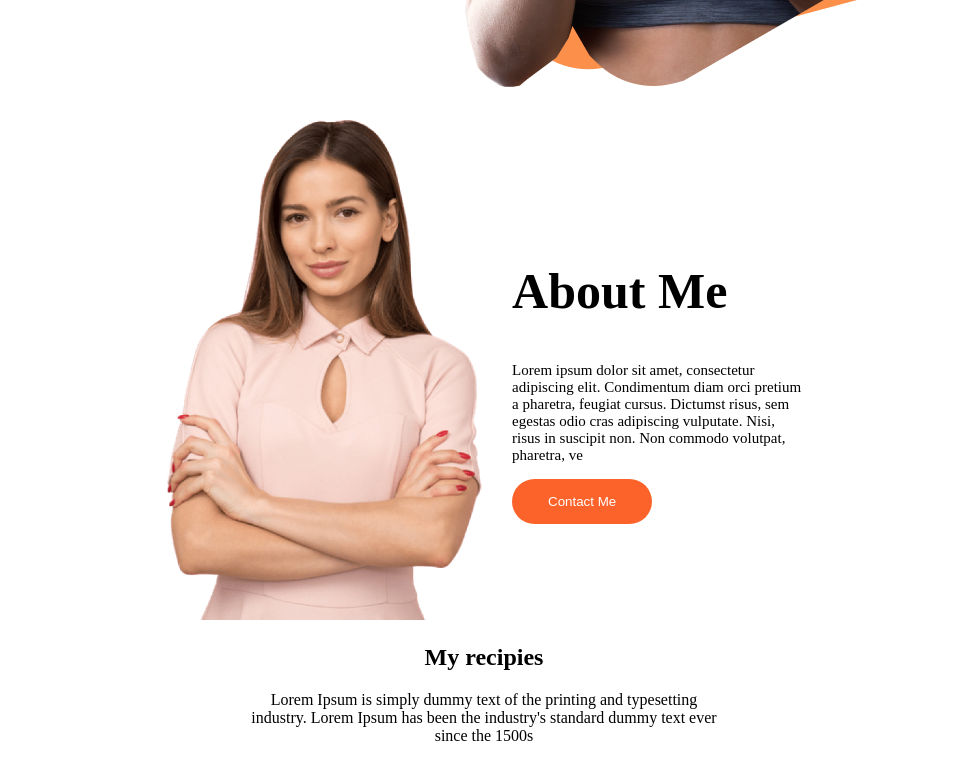
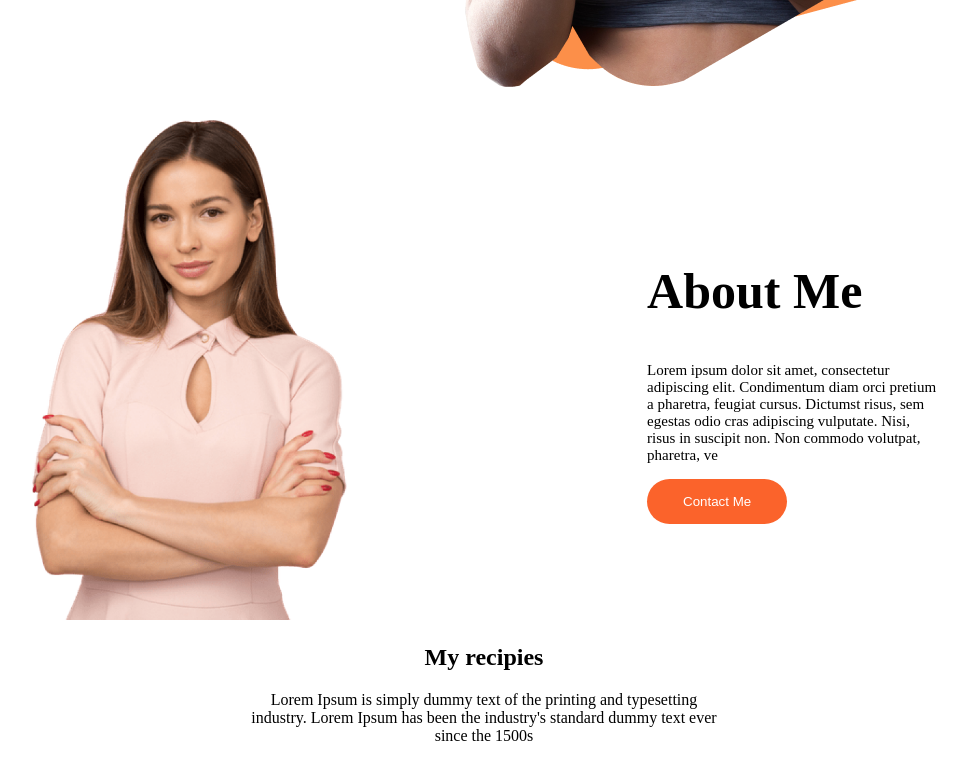
Before and after one commit to imon057/Foodnetwork, a plain HTML site: page index.html in a window 1280 px wide. Shown: the part 640-1398 px from the top of the page, without its empty margins (156-1122 px from the left). Drawn offline with Linux system fonts and the light colour scheme.

Commit message:
Add existing project files to Git

```diff
--- a/index.html
+++ b/index.html
@@ -22,7 +22,7 @@
         <img src="images/female/Group 8425.png" alt="">
     </div>
 </section>
-<section class="parent">
+<section class="about-parent">
     <div class="about-children1">
         <img src="images/female/Person Image.png" alt="">
     </div>
--- a/style.css
+++ b/style.css
@@ -5,6 +5,14 @@
     justify-content: center;
     align-items: center;
     gap: 30px;
+}
+.about-parent{
+    width: 1200px;
+    display: flex;
+    margin: 0 auto;
+    justify-content: center;
+    align-items: center;
+    gap: 300px;
 }
 .banner-title{
     font-size: 50px;
```
